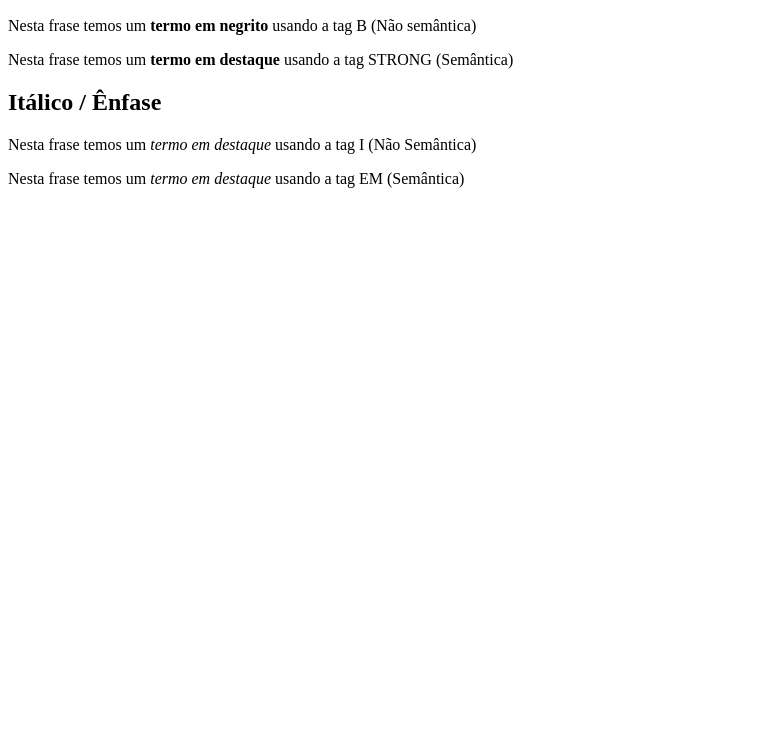
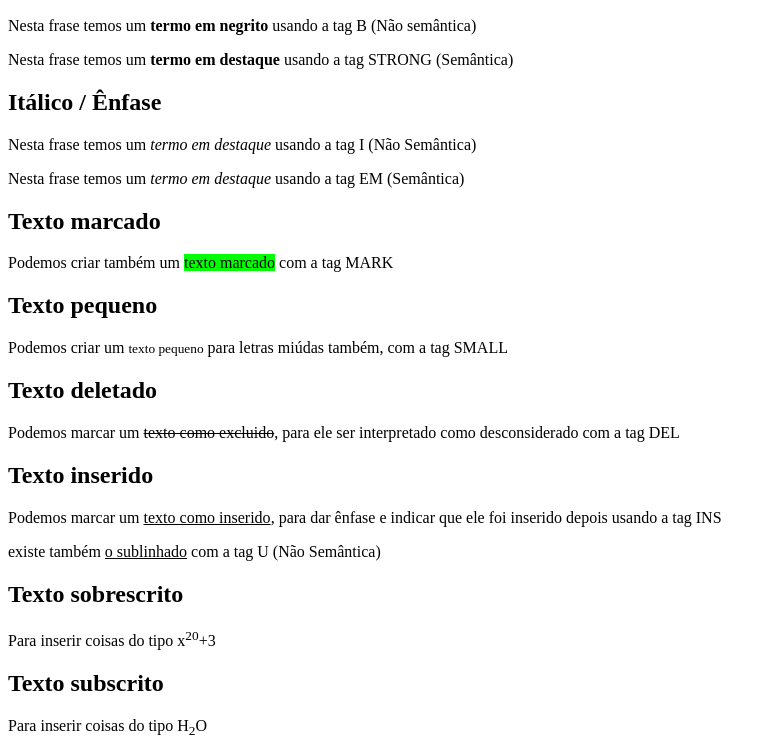
Before and after one commit to JoseAugusto7/Estudos-CursoEmVideo, a plain HTML site: page Html-Css/EX006/index.html in a window 1280 px wide. Shown: the part 110-865 px from the top of the page, without its empty margins (0-776 px from the left). Before the commit the page ends 800 px from the top, so only its background shows below. Drawn offline with Linux system fonts and the light colour scheme.

Commit message:
Exercicio-6

```diff
--- a/Html-Css/EX006/index.html
+++ b/Html-Css/EX006/index.html
@@ -5,6 +5,11 @@
     <meta http-equiv="X-UA-Compatible" content="IE=edge">
     <meta name="viewport" content="width=device-width, initial-scale=1.0">
     <title>Formatação de textos</title>
+    <style>
+        mark {
+            background-color: lime;
+        }
+    </style>
 </head>
 <body>
     <h1>Principais formatações</h1>
@@ -14,5 +19,18 @@
     <h2> Itálico / Ênfase</h2>
     <p>Nesta frase temos um <i>termo em destaque</i> usando a tag I (Não Semântica)</p>
     <p>Nesta frase temos um <em>termo em destaque</em> usando a tag EM (Semântica)</p>
+    <h2>Texto marcado</h2>
+    <p>Podemos criar também um <mark>texto marcado</mark> com a tag MARK</p>
+    <h2>Texto pequeno</h2>
+    <p>Podemos criar um <small>texto pequeno</small> para letras miúdas também, com a tag SMALL</p>
+    <h2>Texto deletado</h2>
+    <p>Podemos marcar um <del>texto como excluido</del>, para ele ser interpretado como desconsiderado com a tag DEL </p>
+    <h2>Texto inserido</h2>
+    <p>Podemos marcar um <ins>texto como inserido</ins>, para dar ênfase e indicar que ele foi inserido depois usando a tag INS</p>
+    <p>existe também <u>o sublinhado</u> com a tag U (Não Semântica)</p>
+    <h2>Texto sobrescrito</h2>
+    <p>Para inserir coisas do tipo x<sup>20</sup>+3</p>
+    <h2>Texto subscrito</h2>
+    <p>Para inserir coisas do tipo H<sub>2</sub>O</p>
 </body>
 </html>
```
